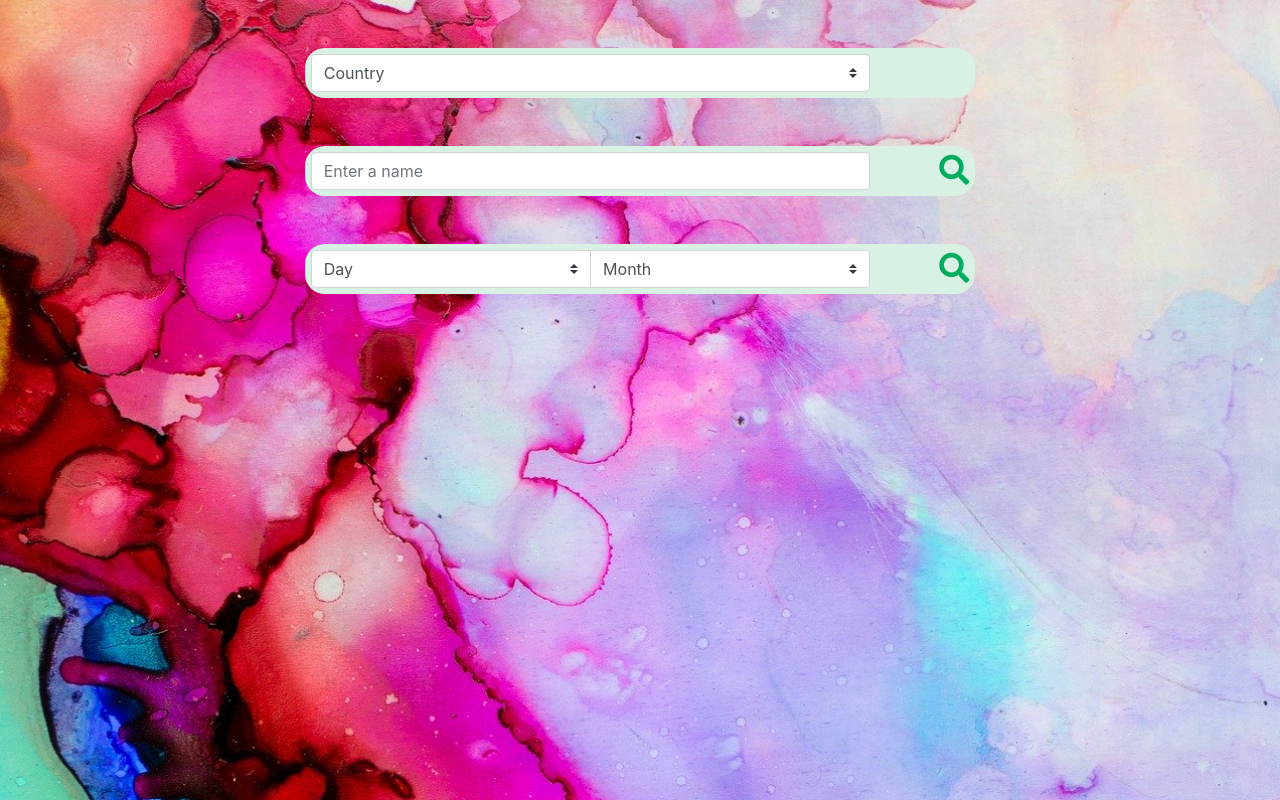
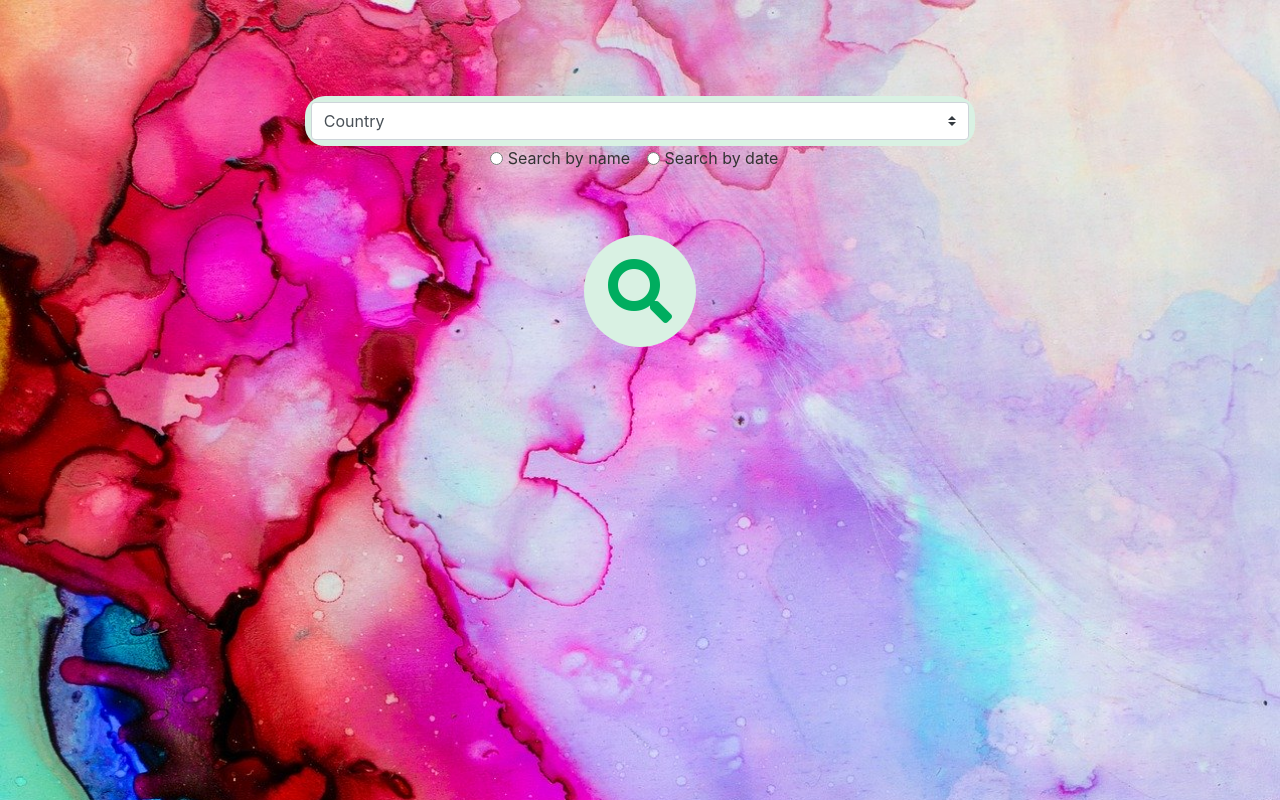
Before and after one commit to sallyerisman/nameday, a plain HTML site: page index.html in a window 1280 px wide. Drawn offline with nearby package versions, Linux system fonts and the light colour scheme.

Commit message:
Added radio buttons and event listener for chosing type of search.

```diff
--- a/assets/scripts/app.js
+++ b/assets/scripts/app.js
@@ -1,21 +1,20 @@
 const searchForm = document.querySelector("#search-form");
 
+//Function for rendering date of specific name day
+const renderDay = (name, userSearch) => {
 
-//Function for rendering date of specific name day
-// const renderDay = (name, userSearch) => {
+    name.results.forEach(nameEl => {
+        userSearch = userSearch[0].toUpperCase() + userSearch.slice(1);
 
-//     name.results.forEach(nameEl => {
-//         userSearch = userSearch[0].toUpperCase() + userSearch.slice(1);
-
-//         document.querySelector("#result-wrapper").innerHTML = `
-//             <div class="col-sm-12 col-md-10 col-lg-8 result">
-//                 <h1 class="title">${userSearch}</h1>
-//                 <p class="card-text">has a name day on ${nameEl.day}/${nameEl.month}</p>
-//                 <p class="card-text">All names celebrating their name day on this day: ${nameEl.name}.</p>
-//             </div>
-//         `;
-//     })
-// };
+        document.querySelector("#result-wrapper").innerHTML = `
+            <div class="col-sm-12 col-md-10 col-lg-8 result">
+                <h1 class="title">${userSearch}</h1>
+                <p class="card-text">has a name day on ${nameEl.day}/${nameEl.month}</p>
+                <p class="card-text">All names celebrating their name day on this day: ${nameEl.name}.</p>
+            </div>
+        `;
+    })
+};
 
 // //Function for rendering date of specific name day
 const renderNames = (date, country, month, day) => {
@@ -29,12 +28,31 @@ const renderNames = (date, country, month, day) => {
     document.querySelector("#result-wrapper").innerHTML = `
     <div class="col-sm-12 col-md-10 col-lg-8 result">
         <h1 class="title">${day}/${month}</h1>
-        <p class="card-text">Names: ${date.data[0].namedays.se} has a name day!</p>
+        <p class="card-text">This is the name day of: ${date.data[0].namedays.us}.</p>
     </div>
     `;
 };
 
-// Event listener
+
+// Event listener for radio buttons
+document.querySelector(".radio-buttons").addEventListener('click', function(e) {
+
+    const nameSearch = document.querySelector('#name-search');
+    const dateSearch = document.querySelector('#date-search');
+    const byName = document.querySelector('#by-name');
+    const byDate = document.querySelector('#by-date');
+
+    if (byName.checked) {
+        console.log("byName is checked");
+        nameSearch.classList.toggle("show");
+
+	} else if (byDate.checked) {
+        console.log("byDate is checked");
+        dateSearch.classList.toggle("show");
+    }
+});
+
+// Event listener for submit button
 searchForm.addEventListener('submit', function(e) {
     e.preventDefault();
 
@@ -43,25 +61,25 @@ searchForm.addEventListener('submit', function(e) {
     const country = document.querySelector("#country").value;
     const inputName = document.querySelector("#name");
     const userSearch = inputName.value;
-
     inputName.value = "";
 
-    // getDayByName(userSearch, country)
-	// 	.then(name => {
-    //         if(200) {
-    //             renderDay(name, userSearch);
-    //             console.log("All is well");
-    //         } else {
-    //             console.log("Error, not 200");
-    //         }
 
-	// 	})
-	// 	.catch(err => {
-	// 		console.log("Error:", err);
-	// 	});
+    if (inputName) {
+        getDayByName(userSearch, country)
+		.then(name => {
+            if(200) {
+                renderDay(name, userSearch);
+                console.log("All is well");
+            } else {
+                console.log("Error, not 200");
+            }
+		})
+		.catch(err => {
+			console.log("Error:", err);
+        });
 
-
-    getNamesByDay(country, month, day)
+    } else if (day & month) {
+        getNamesByDay(country, month, day)
 		.then(date => {
             if(200) {
                 renderNames(date, country, month, day);
@@ -73,4 +91,7 @@ searchForm.addEventListener('submit', function(e) {
 		.catch(err => {
 			console.log("Error:", err);
     	});
+    } else {
+        console.log("If didn't work")
+    }
 });
--- a/assets/styles/styles.css
+++ b/assets/styles/styles.css
@@ -24,33 +24,40 @@ body {
     align-items: center;
 }
 
-.name-search,
-.date-search,
+#search-by-name {
+    width: 100%;
+}
+
+#name-search,
+#date-search,
 .country-selection {
     background-color: #d9f1e3;
     padding: 6px;
     border-radius: 20px;
+    margin-top: 3rem;
 
-    display: flex;
+    display: none;
     flex-direction: row;
     justify-content: space-between;
     align-items: center;
 }
 
-.name-search,
-.date-search {
-    margin-top: 3rem;
+.country-selection {
+    display: flex;
 }
 
-.input-field.first-wrap {
-    width: 85%;
+#name-search.show,
+#date-search.show {
+    display: flex;
 }
 
-#date-button,
-#name-button {
-    font-size: 30px;
+#all-button {
+    font-size: 4rem;
     color: #00ad5f;
-    background-color: transparent;
+    background-color: #d9f1e3;
+    margin-top: 4rem;
+    padding: 1.5rem;
+    border-radius: 100%;
 }
 
 button, input[type="color"], input[type="reset"], input[type="button"], input[type="submit"] {
--- a/index.html
+++ b/index.html
@@ -45,22 +45,30 @@
                 </div>
             </section>
 
+            <!-- Radio buttons -->
+            <section class="radio-buttons">
+                <div class="form-check form-check-inline">
+                    <input class="form-check-input" type="radio" name="search_for" id="by-name" value="artists">
+                    <label class="form-check-label" for="by-name">Search by name</label>
+                </div>
+                <div class="form-check form-check-inline">
+                    <input class="form-check-input" type="radio" name="search_for" id="by-date" value="albums">
+                    <label class="form-check-label" for="by-date">Search by date</label>
+                </div>
+            </section>
+
             <!-- Name search bar -->
-            <section class="col-sm-9 name-search">
-                <div class="input-field first-wrap" id="search-by-name">
-                    <input id="name" type="text" class="form-control"  placeholder="Enter a name">
-                </div>
-                <div class="input-field second-wrap">
-                    <button id="name-button" class="fa fa-search" type="submit">
-                    </button>
+            <section class="col-sm-9" id="name-search">
+                <div class="input-field" id="search-by-name">
+                    <input id="name" type="text" class="form-control" placeholder="Enter a name">
                 </div>
             </section>
 
             <!-- Date search bar -->
-             <section class="col-sm-9 date-search">
-                    <div id="date" class="input-field first-wrap input-group">
+            <section class="col-sm-9" id="date-search">
+                <div id="date" class="input-field input-group">
                     <select class="custom-select" id="day" aria-label="Select day">
-                            <option value="" disabled selected>Day</option>
+                        <option selected>Day</option>
                         <option value="1">1</option>
                         <option value="2">2</option>
                         <option value="3">3</option>
@@ -94,7 +102,7 @@
                         <option value="31">31</option>
                     </select>
                     <select class="custom-select" id="month" aria-label="Select month">
-                            <option value="" disabled selected>Month</option>
+                        <option selected>Month</option>
                         <option value="1">1</option>
                         <option value="2">2</option>
                         <option value="3">3</option>
@@ -109,15 +117,11 @@
                         <option value="12">12</option>
                     </select>
                 </div>
-                <div class="input-field second-wrap">
-                    <button id="date-button" class="fa fa-search" type="submit">
-                    </button>
-                </div>
             </section>
 
-            <!-- Advanced search option -->
-            <!-- Search based on a specified country
-            Search according to time zone -->
+            <button id="all-button" class="fa fa-search" type="submit">
+            </button>
+
 
         </form> <!-- End of search form -->
 
```
Lines whose indentation alone changed are shown as unchanged.
